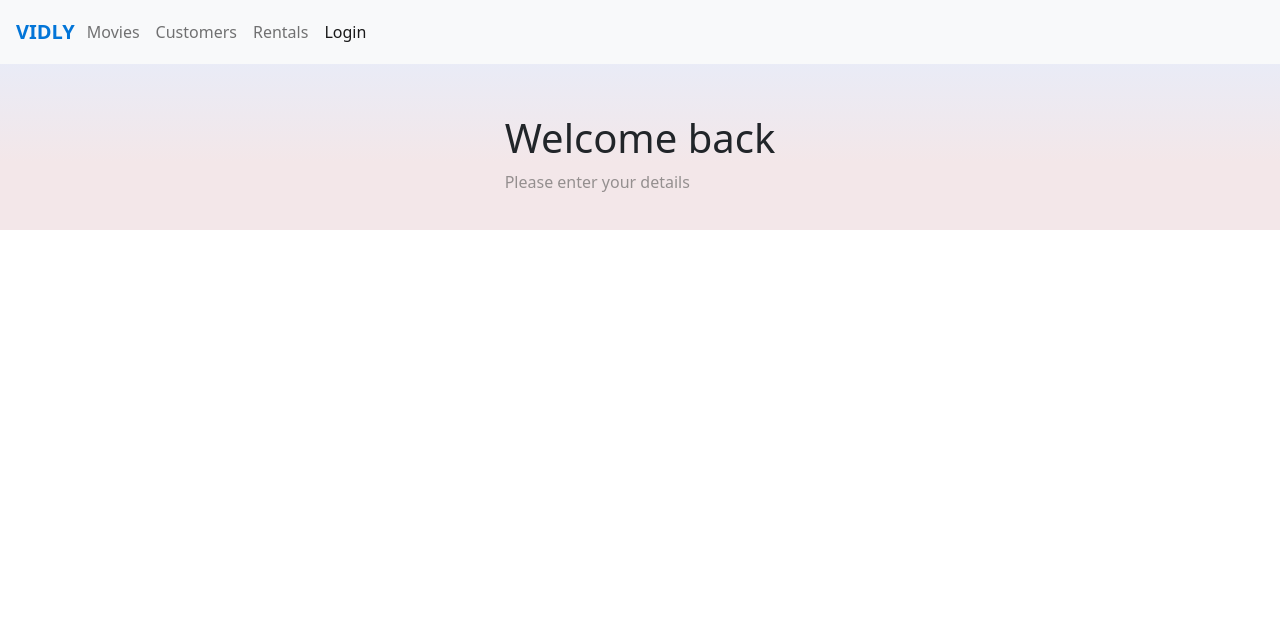
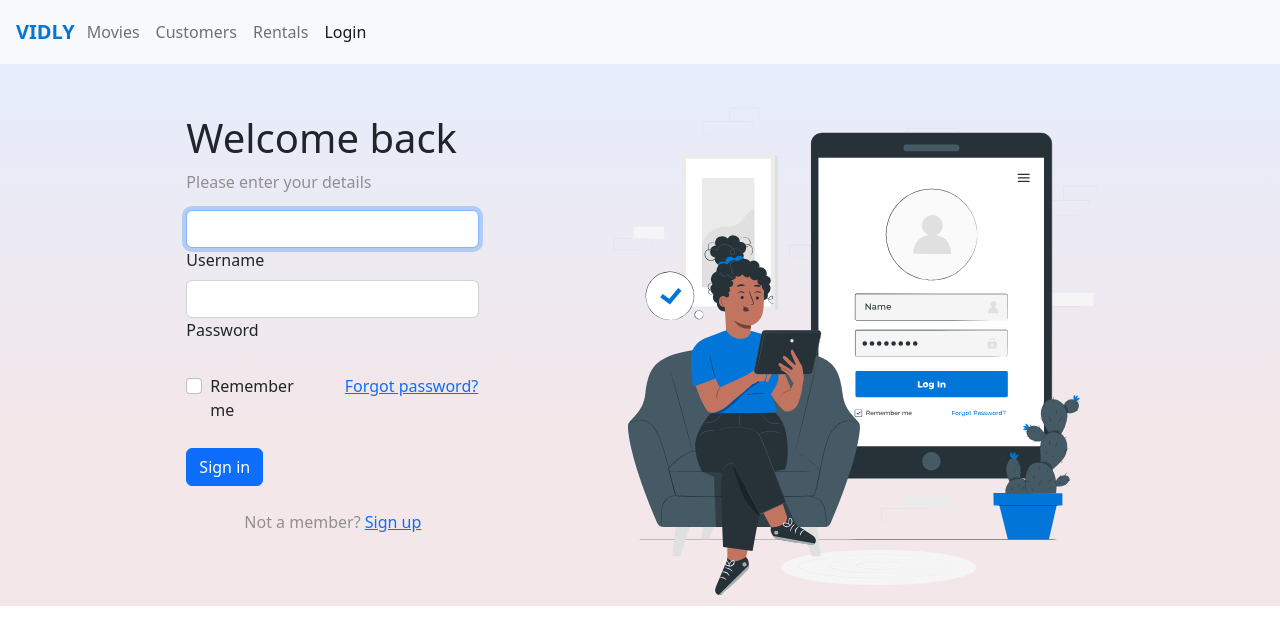
Before and after one commit to MirelaKostova/vidly, a React (Create React App) app: page /login in a window 1280 px wide. Shown: the top 644 px of the page. Built offline with nearby package versions, Linux system fonts and the light colour scheme.

Commit message:
LoginForm CC update

```diff
--- a/src/components/common/loginForm/loginForm.jsx
+++ b/src/components/common/loginForm/loginForm.jsx
@@ -7,18 +7,101 @@ import "./loginForm.css";
 import { zip } from "lodash";
 
 class LoginForm extends Component {
-  state = {};
+  state = { account: { username: "", password: "" } };
+
   handleSubmit = (event) => {
     if (event) event.preventDefaul();
   };
+
+  handleChange = ({ currentTarget: input }) => {
+    const account = { ...this.state.account };
+    account[input.name] = input.value;
+    this.setState({ account });
+  };
+
   render() {
+    const { account } = this.state;
+
     return (
       <div className="wrapper-container d-flex justify-content-center">
         <div className="login-container">
           <form onSubmit={this.handleSubmit}>
             <h1>Welcome back</h1>
             <p>Please enter your details</p>
+
+            {/* -------------- Username input -------------- */}
+            <div className="form-outline">
+              <input
+                autoFocus
+                value={account.username}
+                onChange={this.handleChange}
+                name="username"
+                id="usernameForm"
+                type="text"
+                className="form-control"
+              />
+              <label className="form-label" htmlFor="usernameForm">
+                Username
+              </label>
+              {/* {errors && <div className="alert alert-ganger">{errors}</div>} */}
+
+              {/* -------------- Password input -------------- */}
+              <div className="form-outline mb-4">
+                <input
+                  value={account.password}
+                  onChange={this.handleChange}
+                  name="password"
+                  id="pwdForm"
+                  type="text"
+                  className="form-control"
+                />
+                <label className="form-label" htmlFor="pwdForm">
+                  Password
+                </label>
+              </div>
+              {/* <div className="alert alert-ganger">{validate().password}</div> */}
+
+              {/* 2 column grid layout for inline styling */}
+              <div className="row mb-4">
+                <div className="col d-flex justify-content-center">
+                  {/* -------------- Checkbox -------------- */}
+                  <div className="form-check">
+                    <input
+                      className="form-check-input"
+                      type="checkbox"
+                      value="onChecked"
+                      id="checkbox"
+                    />
+                    <label className="form-check-label" htmlFor="checkbox">
+                      {" "}
+                      Remember me{" "}
+                    </label>
+                  </div>
+                </div>
+                <div className="col">
+                  {/* -------------- Forgot password? -------------- */}
+                  <Link to={"/movies"}>Forgot password?</Link>
+                </div>
+              </div>
+            </div>
+            {/* -------------- Submit button -------------- */}
+            <button type="button" className="btn btn-primary mb-4">
+              Sign in
+            </button>
+            <div className="text-center">
+              <p>
+                Not a member? <Link to="/register">Sign up</Link>
+              </p>
+            </div>
           </form>
+        </div>
+        {/* -------------- Image -------------- */}
+        <div className="image-container">
+          <img
+            className="illustration"
+            src={Illustration}
+            alt="login-illustration"
+          />
         </div>
       </div>
     );
@@ -26,97 +109,6 @@ class LoginForm extends Component {
 }
 
 export default LoginForm;
-
-// <div className="wrapper-container d-flex justify-content-center">
-//     //   <div className="login-container">
-//     //     <form onSubmit={handleSubmit}>
-//     //       <h1>Welcome back</h1>
-//     //       <p>Please enter your details</p>
-
-//     //       {/* Username input */
-// }
-//     //       <div className="form-outline">
-//     //         <input
-//     //           autoFocus
-//     //           type="username"
-//     //           id="usernameForm"
-//     //           value={user.username}
-//     //           className="form-control"
-//     //           onChange={(e) => setUser(e.target.value)}
-//     //         />
-//     //         <label className="form-label" htmlFor="usernameForm">
-//     //           Username
-//     //         </label>
-//     //       </div>
-//     //       {/* <div className="alert alert-ganger">{validate().username}</div> */}
-//     //       {errors && <div className="alert alert-ganger">{errors}</div>}
-
-//     //       {/* Password input */}
-//     //       <div className="form-outline mb-4">
-//     //         <input
-//     //           type="password"
-//     //           id="pwdForm"
-//     //           value={user.password}
-//     //           className="form-control"
-//     //           onChange={(e) => setUser(e.target.value)}
-//     //         />
-//     //         <label className="form-label" htmlFor="pwdForm">
-//     //           Password
-//     //         </label>
-//     //       </div>
-//     //       {/* <div className="alert alert-ganger">{validate().password}</div> */}
-
-//     //       {/* 2 column grid layout for inline styling */}
-//     //       <div className="row mb-4">
-//     //         <div className="col d-flex justify-content-center">
-//     //           {/* Checkbox */}
-//     //           <div className="form-check">
-//     //             <input
-//     //               className="form-check-input"
-//     //               type="checkbox"
-//     //               value="onChecked"
-//     //               id="checkbox"
-//     //             />
-//     //             <label className="form-check-label" htmlFor="checkbox">
-//     //               {" "}
-//     //               Remember me{" "}
-//     //             </label>
-//     //           </div>
-//     //         </div>
-
-//     //         <div className="col">
-//     //           {/* Simple link */}
-//     //           <a href="#!">Forgot password?</a>
-//     //         </div>
-//     //       </div>
-
-//     //       {/* Submit button */}
-//     //       <button
-//     //         type="button"
-//     //         className="btn btn-primary btn-block mb-4"
-//     //         onClick={handleSubmit}
-//     //       >
-//     //         Sign in
-//     //       </button>
-
-//     //       {/* Register buttons */}
-//     //       <div className="text-center">
-//     //         <p>
-//     //           Not a member? <Link to="/register">Register</Link>
-//     //         </p>
-//     //       </div>
-//     //     </form>
-//     //   </div>
-
-//     //   {/* Image */}
-//     //   <div className="image-container">
-//     //     <img
-//     //       className="illustration"
-//     //       src={Illustration}
-//     //       alt="login-illustration"
-//     //     />
-//     //   </div>
-//     // </div>
 
 /* const LoginForm = () => {
 //   // const [user, setUser] = useState({
```
